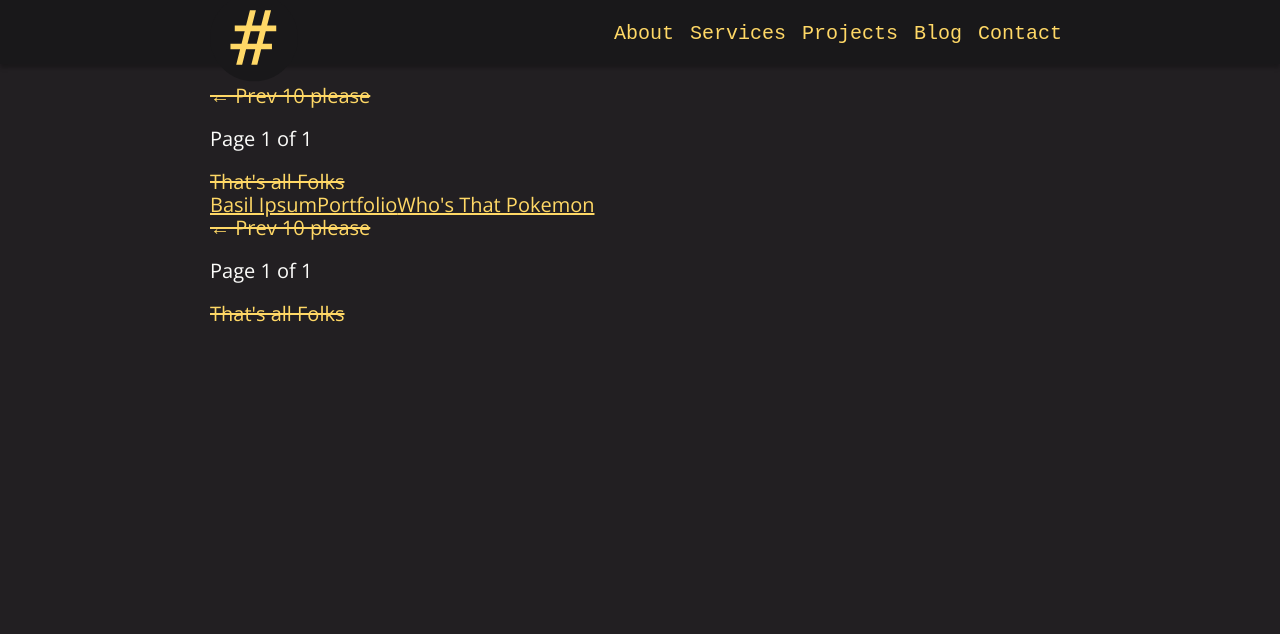
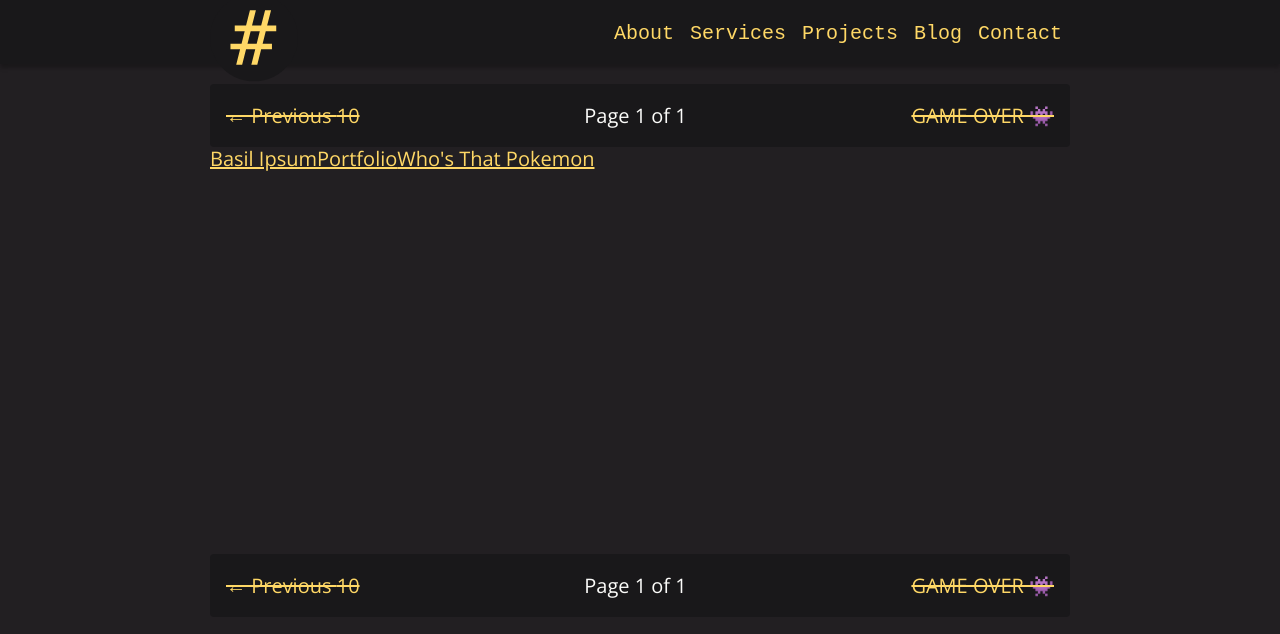
Before and after one commit to dylansheffer/DylanSheffer, a Gatsby site: page /posts in a window 1280 px wide. Shown: the top 634 px of the page. Built offline with nearby package versions, Linux system fonts and the light colour scheme; Gatsby itself is replaced by a stand-in of ours; some packages are replaced by stand-ins of ours.

Commit message:
feat: pagination styles

```diff
--- a/src/components/Pagination.js
+++ b/src/components/Pagination.js
@@ -3,6 +3,17 @@ import styled from 'styled-components';
 import { Link } from 'gatsby';
 
 const PaginationStyles = styled.div`
+  display: flex;
+  text-align: center;
+  justify-items: center;
+  align-items: center;
+
+  background-color: var(--surface-dark);
+  border-radius: 4px;
+  padding: 0 16px;
+  .page-indicator {
+    flex: 1 1 0;
+  }
   a[disabled] {
     pointer-events: none;
     text-decoration: line-through;
@@ -13,7 +24,8 @@ export default function Pagination({
   currentPage = 1,
   pathPrefix,
 }) {
-  const totalPages = Math.ceil(totalCount / 10);
+  const postsPerPage = 10;
+  const totalPages = Math.ceil(totalCount / postsPerPage);
   const nextPage = currentPage + 1;
   const prevPage = currentPage - 1;
   return (
@@ -22,16 +34,18 @@ export default function Pagination({
         disabled={prevPage <= 0 ? true : null}
         to={`${pathPrefix}${prevPage}`}
       >
-        ← Prev 10 please
+        ← Previous {postsPerPage}
       </Link>
-      <p>
+      <p className="page-indicator">
         Page {currentPage} of {totalPages}
       </p>
       <Link
         disabled={nextPage > totalPages ? true : null}
         to={nextPage > totalPages ? `/` : `${pathPrefix}${nextPage}`}
       >
-        {nextPage > totalPages ? `That's all Folks` : `10 More please →`}
+        {nextPage > totalPages
+          ? `GAME OVER 👾`
+          : `${postsPerPage} More please →`}
       </Link>
     </PaginationStyles>
   );
--- a/src/components/styles/LayoutStyles.js
+++ b/src/components/styles/LayoutStyles.js
@@ -25,7 +25,15 @@ export const ContentContainer = ({ children }) => (
   </ContentContainerStyle>
 );
 
-const PostPageLayoutStyles = styled.div``;
+const PostPageLayoutStyles = styled.div`
+  display: flex;
+  flex-direction: column;
+  height: 100%;
+
+  .posts {
+    flex: 1 1 0;
+  }
+`;
 
 export const PostPageLayout = ({
   currentPage,
@@ -39,7 +47,7 @@ export const PostPageLayout = ({
       totalCount={totalCount}
       pathPrefix={pathPrefix}
     />
-    {children}
+    <div className="posts">{children}</div>
     <Pagination
       currentPage={currentPage}
       totalCount={totalCount}
```
